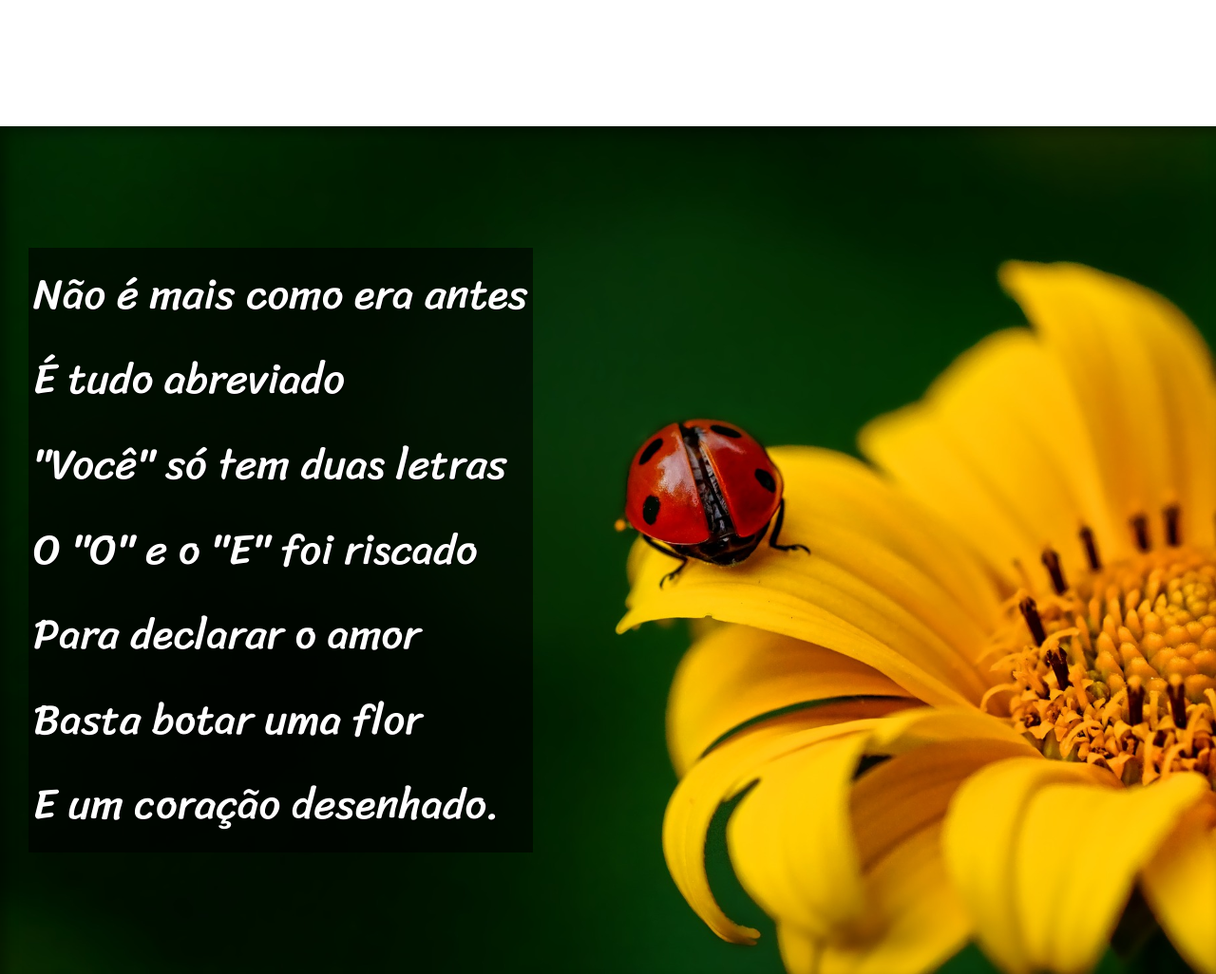
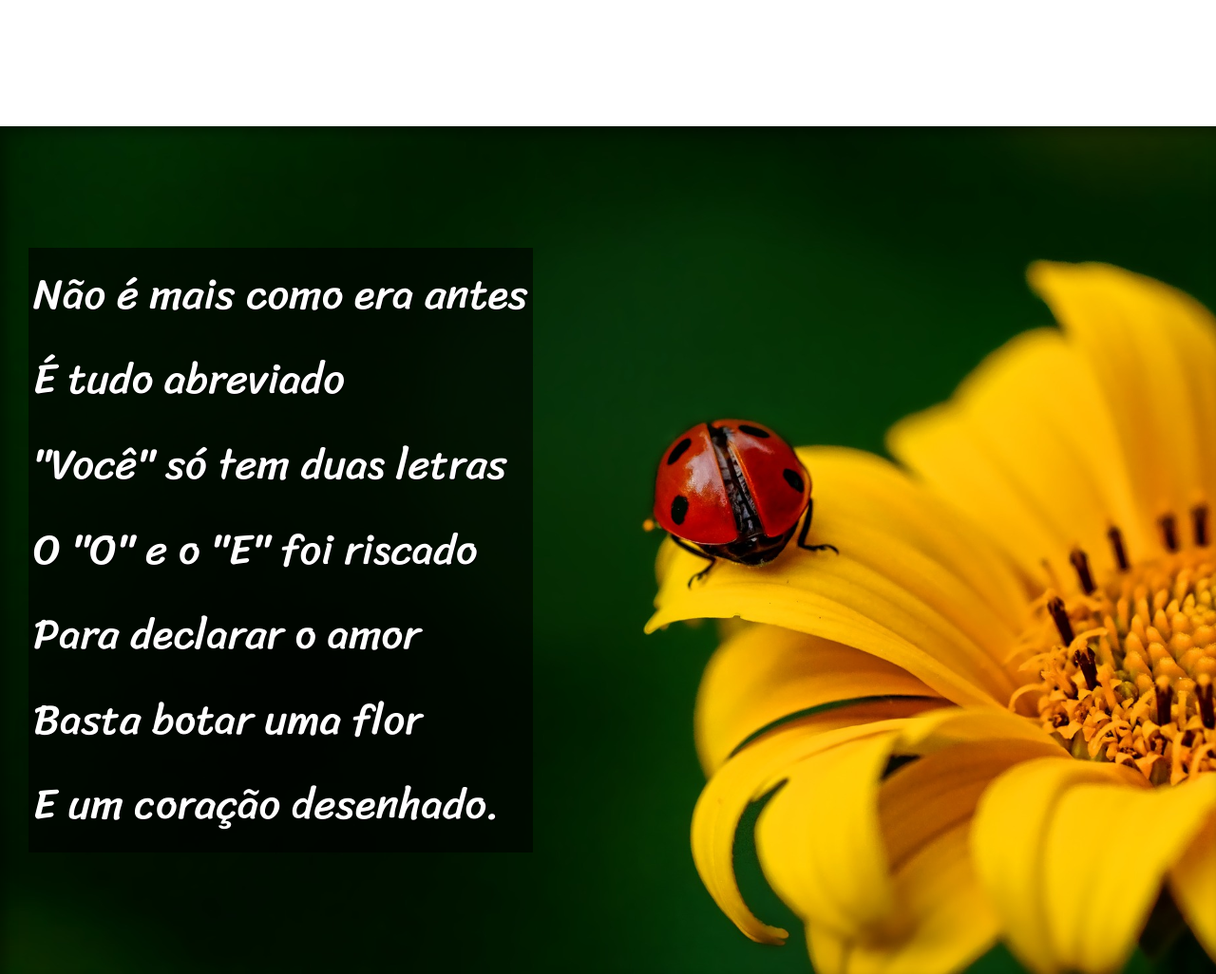
Before and after one commit to emmanuelfeliciano/testes-para-aprendizado, a plain HTML site: page desafio12/index.html in a window 1280 px wide. Shown: the part 1100-2126 px from the top of the page at 95% size. Drawn offline with Linux system fonts and the light colour scheme.

Commit message:
atualizei o desafio 12

```diff
--- a/desafio12/estilo/style.css
+++ b/desafio12/estilo/style.css
@@ -80,7 +80,7 @@ section > p{
 
 #img1{
     background-image: url('../imagens/background001.jpg');
-    background-position: right center;
+    background-position: center center;
     background-size: cover;
     background-attachment: fixed;
 }
```
